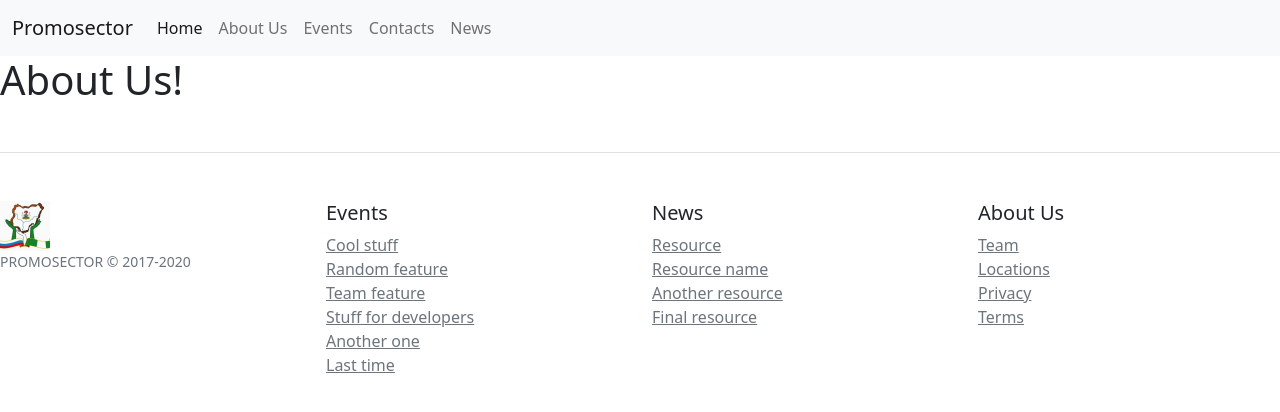
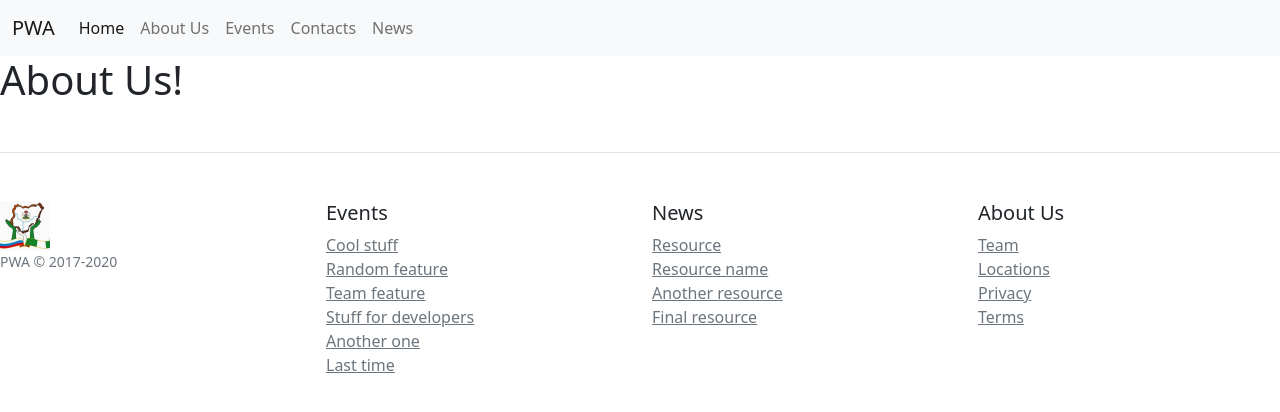
Before and after one commit to fritzjackhunt/psector, a Django app: page /aboutus in a window 1280 px wide. Shown: the top 412 px of the page. Run offline with Django 3.2, Linux system fonts and the light colour scheme.

Commit message:
Removed unused js

```diff
--- a/templates/promosector/base.html
+++ b/templates/promosector/base.html
@@ -22,16 +22,10 @@
     <script src="https://cdn.jsdelivr.net/npm/bootstrap@5.0.0-beta1/dist/js/bootstrap.bundle.min.js" integrity="sha384-ygbV9kiqUc6oa4msXn9868pTtWMgiQaeYH7/t7LECLbyPA2x65Kgf80OJFdroafW" crossorigin="anonymous"></script>
 
 
-    <title>Promosector</title>
+    <title>PWA</title>
 
 
-    <!-- Add additional js in static file -->
     {% load static %}
-    <link rel="stylesheet" type="application/javascript" href="{% static 'js/client.js' %}">
-
-
-    <link rel="stylesheet" type="application/javascript" href="{% static 'js/paypal.js' %}">
-
     <!-- Add additional CSS in static file -->
     <link rel="stylesheet" type="text/css" href="{% static 'css/styles.css' %}">
 
@@ -42,7 +36,7 @@
     <!--NAVBAR starts-->
     <nav class="navbar navbar-expand-lg navbar-light bg-light">
         <div class="container-fluid">
-          <a class="navbar-brand" href="{% url 'homepage' %}">Promosector</a>
+          <a class="navbar-brand" href="{% url 'homepage' %}">PWA</a>
           <button class="navbar-toggler" type="button" data-bs-toggle="collapse" data-bs-target="#navbarNavAltMarkup" aria-controls="navbarNavAltMarkup" aria-expanded="false" aria-label="Toggle navigation">
             <span class="navbar-toggler-icon"></span>
           </button>
@@ -71,7 +65,7 @@
         <div class="row">
           <div class="col-12 col-md">
             <img src="{% static 'pictures/nido.jpg' %}" alt="" width="50" height="50">
-            <small class="d-block mb-3 text-muted">PROMOSECTOR &copy; 2017-2020</small>
+            <small class="d-block mb-3 text-muted">PWA &copy; 2017-2020</small>
           </div>
           <div class="col-6 col-md">
             <h5>Events</h5>
```
